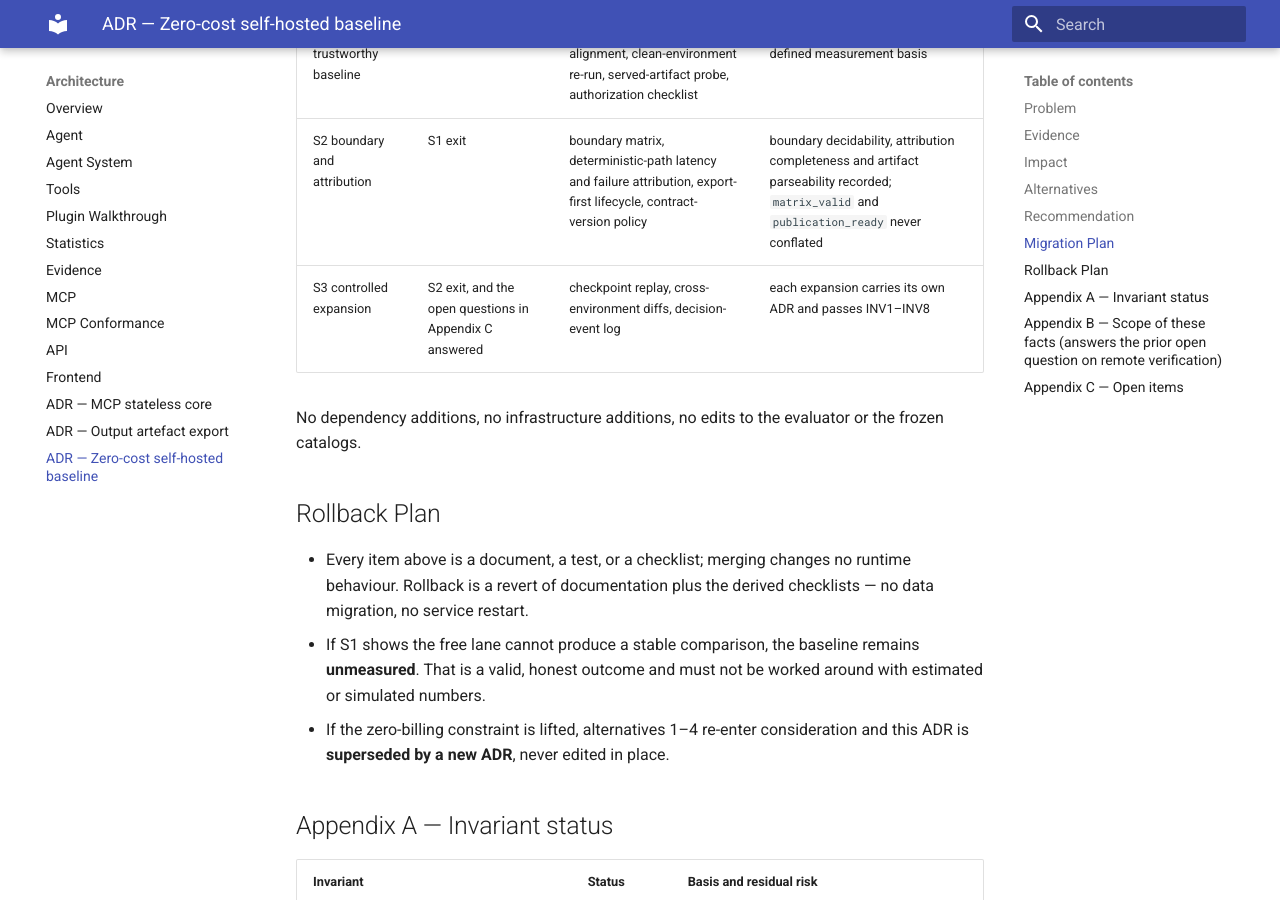
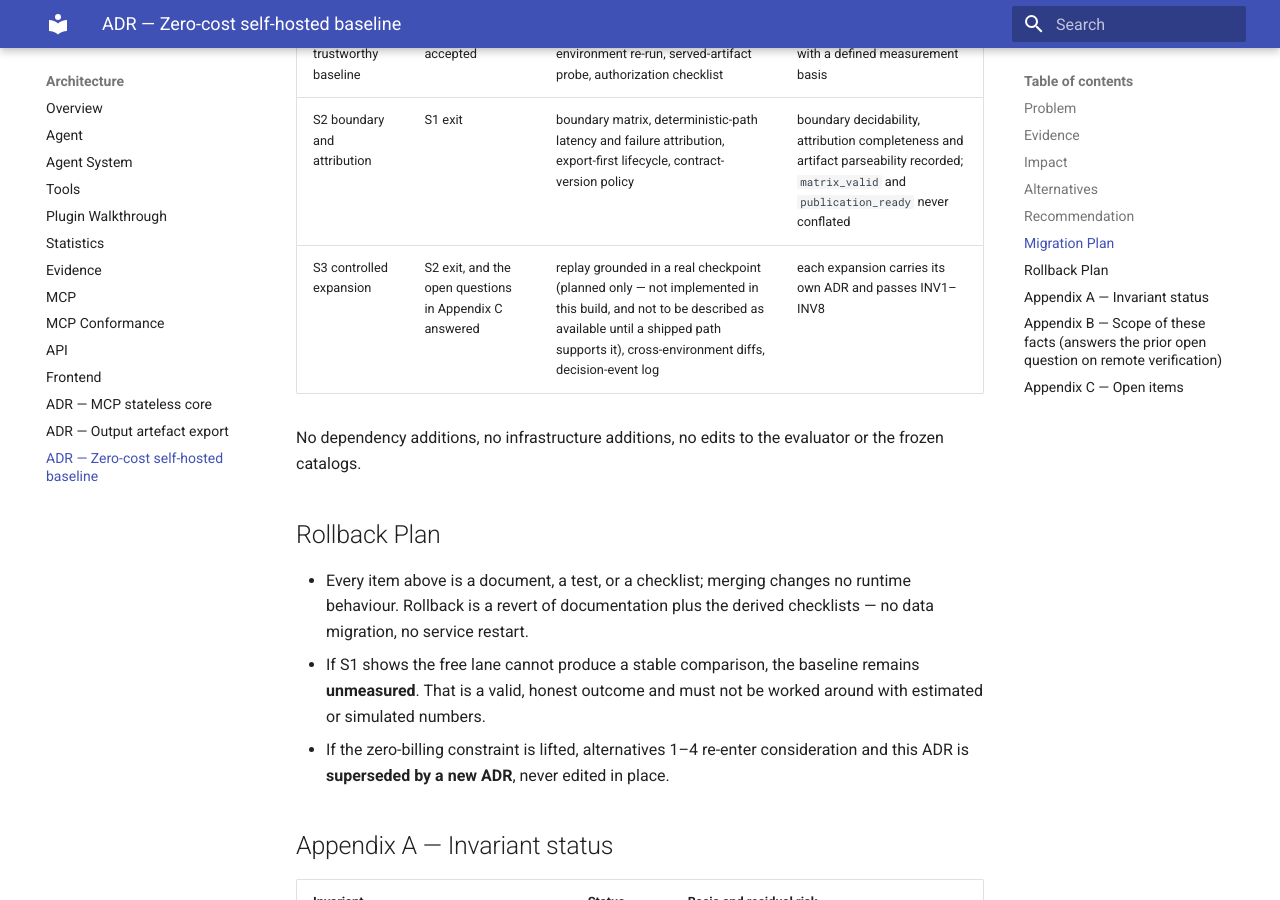
Before and after one commit to Jackxiaozhiren/data-science-agent, an MkDocs documentation site: the page built from docs/ADR/ADR-003-zero-cost-self-hosted-baseline-2026-11-09.md, in a window 1280 px wide and 900 px high, scrolled down 3952 px. Built offline with MkDocs 1.6.1 and Material for MkDocs 9.7.7, drawn with Linux system fonts in a browser that asks for light colours.

Commit message:
docs(adr): mark S3 replay as planned, not implemented
`tests/test_checkpoint_claims.py` failed on the previous commit: the S3 row
listed "checkpoint replay" as stage work, and that guard refuses any line
pairing a checkpoint mention with pause/resume/replay/fork unless the line
also says the capability is not shipped.

The guard is right and the wording was the problem: no shipped entry point
resumes — API, SDK, evaluation runner and external validation all call the
sequential engine, and `thread_id` is discarded inside a single `ainvoke`.
Rewrites the row to name replay as planned only, explicitly not implemented
in this build, and not to be described as available until a shipped path
supports it.

Verified locally: tests/test_checkpoint_claims.py (4 passed), plus the
no-fixture guards in test_doc_census_claims, test_measure_claims,
test_currency_claims and test_baseline_readme_integrity.

```diff
--- a/docs/ADR/ADR-003-zero-cost-self-hosted-baseline-2026-11-09.md
+++ b/docs/ADR/ADR-003-zero-cost-self-hosted-baseline-2026-11-09.md
@@ -63,7 +63,7 @@ Two further options were considered and rejected on evidence rather than cost:
 |---|---|---|---|
 | S1 trustworthy baseline | this ADR accepted | evidence four-layer alignment, clean-environment re-run, served-artifact probe, authorization checklist | each metric recorded once with a defined measurement basis |
 | S2 boundary and attribution | S1 exit | boundary matrix, deterministic-path latency and failure attribution, export-first lifecycle, contract-version policy | boundary decidability, attribution completeness and artifact parseability recorded; `matrix_valid` and `publication_ready` never conflated |
-| S3 controlled expansion | S2 exit, and the open questions in Appendix C answered | checkpoint replay, cross-environment diffs, decision-event log | each expansion carries its own ADR and passes INV1–INV8 |
+| S3 controlled expansion | S2 exit, and the open questions in Appendix C answered | replay grounded in a real checkpoint (planned only — not implemented in this build, and not to be described as available until a shipped path supports it), cross-environment diffs, decision-event log | each expansion carries its own ADR and passes INV1–INV8 |
 
 No dependency additions, no infrastructure additions, no edits to the evaluator or the frozen catalogs.
 
```
